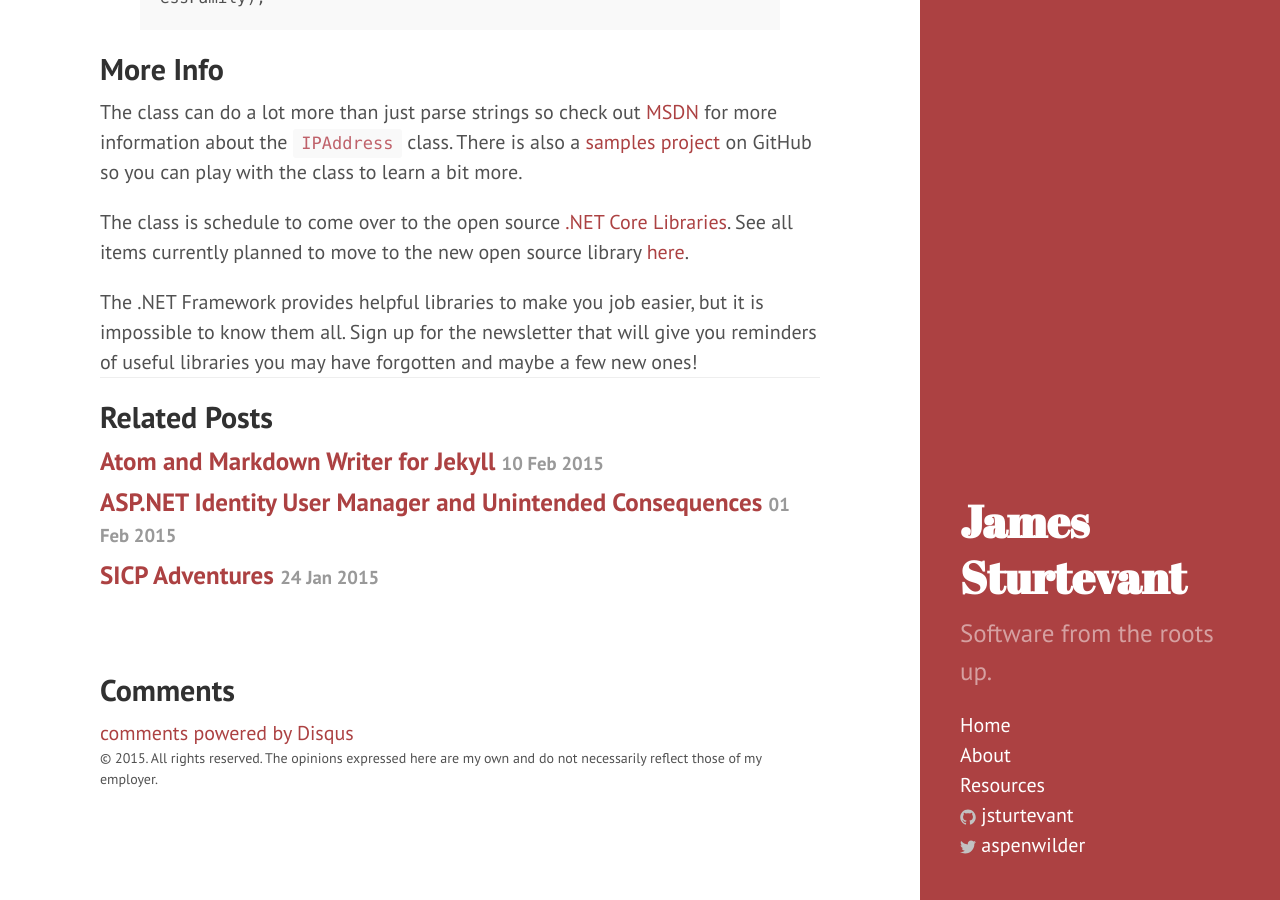
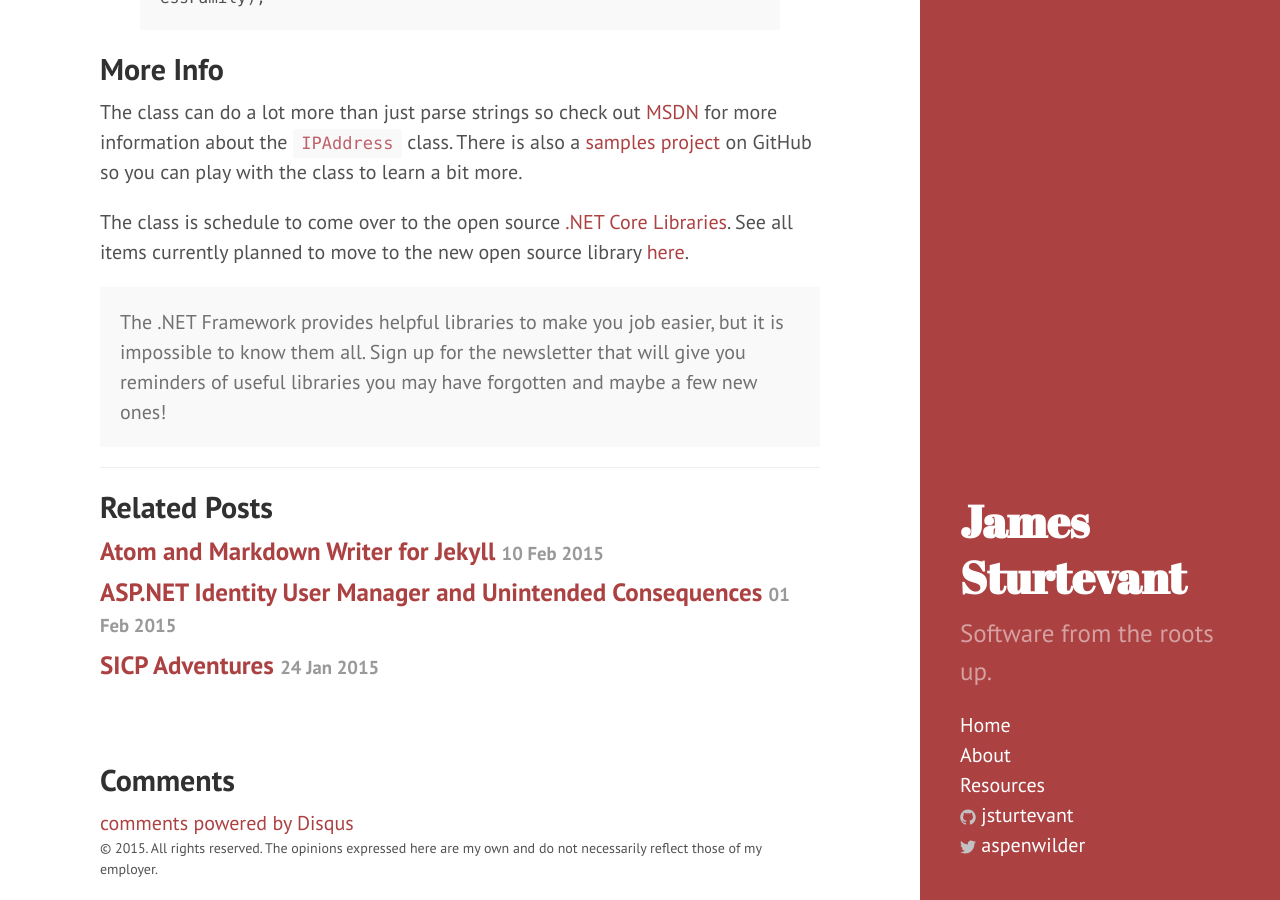
Before and after one commit to jsturtevant/jsturtevant.github.io, a Jekyll site: the page built from _posts/2015-02-22-net-ipaddress-class.markdown, in a window 1280 px wide and 900 px high, scrolled down 856 px. Built offline with Jekyll 4.4.1, drawn with Linux system fonts in a browser that asks for light colours; Markdown is read by kramdown in place of the engine named in the settings; comment, search, counter and statistics services are not loaded.

Commit message:
Fixed layout issue when compiled

````diff
--- a/_posts/2015-02-22-net-ipaddress-class.markdown
+++ b/_posts/2015-02-22-net-ipaddress-class.markdown
@@ -3,9 +3,9 @@ layout: post
 title: .Net IPAddress Class
 date: "2015-02-22"
 categories:
-  - csharp
-  - visualstudio
-  - .net framework tour
+- csharp
+- visualstudio
+- .net framework tour
 ---
 
 This week on the .NET Framework Tour, we are going to take a brief look at the the [IPAddress Class](https://msdn.microsoft.com/en-us/library/System.Net.IPAddress(v=vs.110).aspx) which lives in the  ```System.Net``` namespace.  The ```IPAddress``` class helps a developer work with IP addresses.  It can parse [IPv4](http://en.wikipedia.org/wiki/IPv4) and [IPv6](http://en.wikipedia.org/wiki/IPv6_address) strings and returns an ```IPAddress``` object that give us helpful information.  The class also helps with the manipulation of IP addresses.
@@ -36,6 +36,6 @@ The class can do a lot more than just parse strings so check out [MSDN](https://
 
 The class is schedule to come over to the open source [.NET Core Libraries](https://github.com/dotnet/corefx).  See all items currently planned to move to the new open source library [here](http://blogs.msdn.com/cfs-file.ashx/__key/communityserver-components-postattachments/00-10-58-94-19/NetCore_5F00_OpenSourceUpdate.xlsx).
 
-<div class='dotnetfw-tour'>
+<p class="message">
 The .NET Framework provides helpful libraries to make you job easier, but it is impossible to know them all.  Sign up for the newsletter that will give you reminders of useful libraries you may have forgotten and maybe a few new ones!
-</div>
+</p>
````
